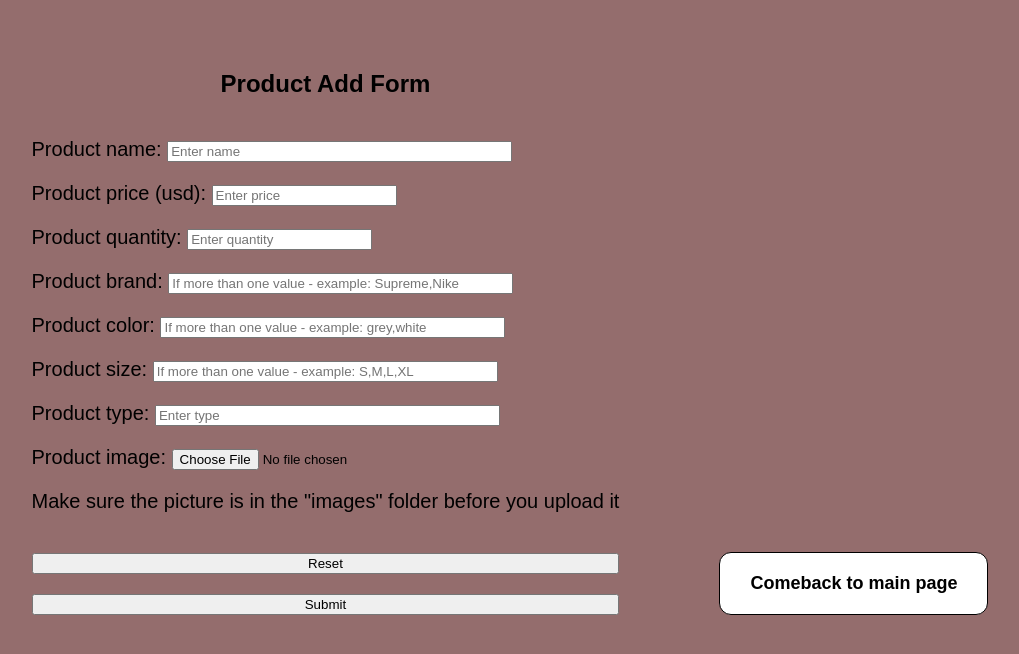
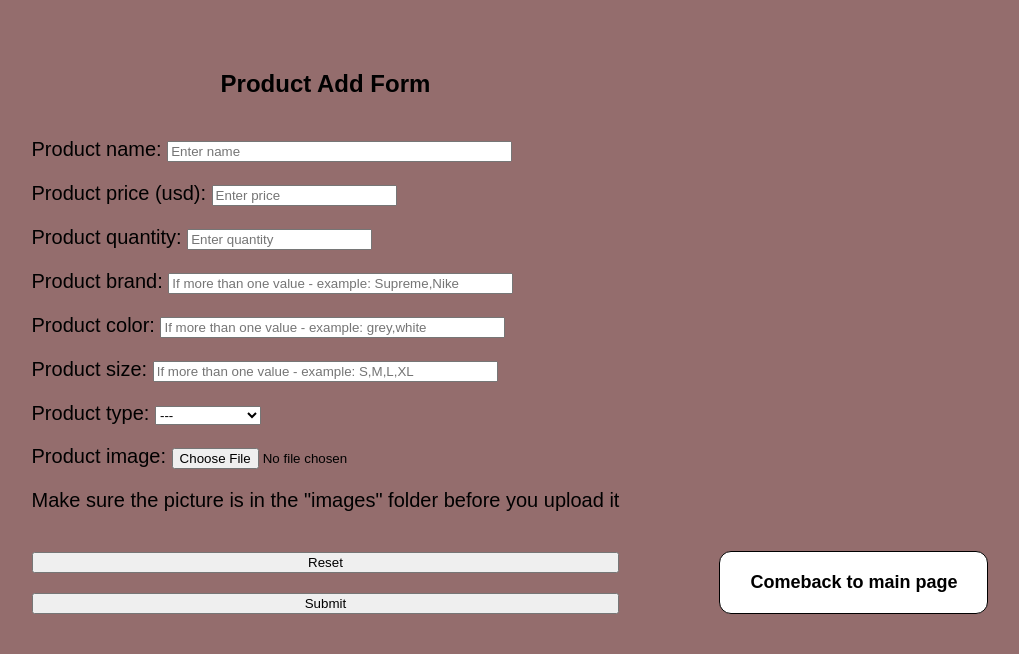
Before and after one commit to SP1160/simple-catalog, a website: page addProduct.html in a window 1280 px wide. Shown: the whole page, without its empty margins (130-1149 px from the left). Drawn offline with Linux system fonts and the light colour scheme.

Commit message:
change addForm type product select

```diff
--- a/addProduct.html
+++ b/addProduct.html
@@ -40,7 +40,18 @@
         </div>
         <div class="product__item">
           <label>Product type:</label>
-          <input type="text" name="productType" size="40" placeholder="Enter type" required>
+          <select name="productType" required>
+            <option value="">---</option>
+            <option value="Sneakers">Sneakers</option>
+            <option value="T-shirt">T-shirt</option>
+            <option value="Hoodie">Hoodie</option>
+            <option value="Sweater">Sweater</option>
+            <option value="Jacket">Jacket</option>
+            <option value="Pants">Pants</option>
+            <option value="Accessories">Accessories</option>
+            <option value="Сareproducts">Сare products</option>
+            <option value="Figurines">Figurines</option>
+          </select>
         </div>
         <div class="product__item">
           <label>Product image:</label>
```
